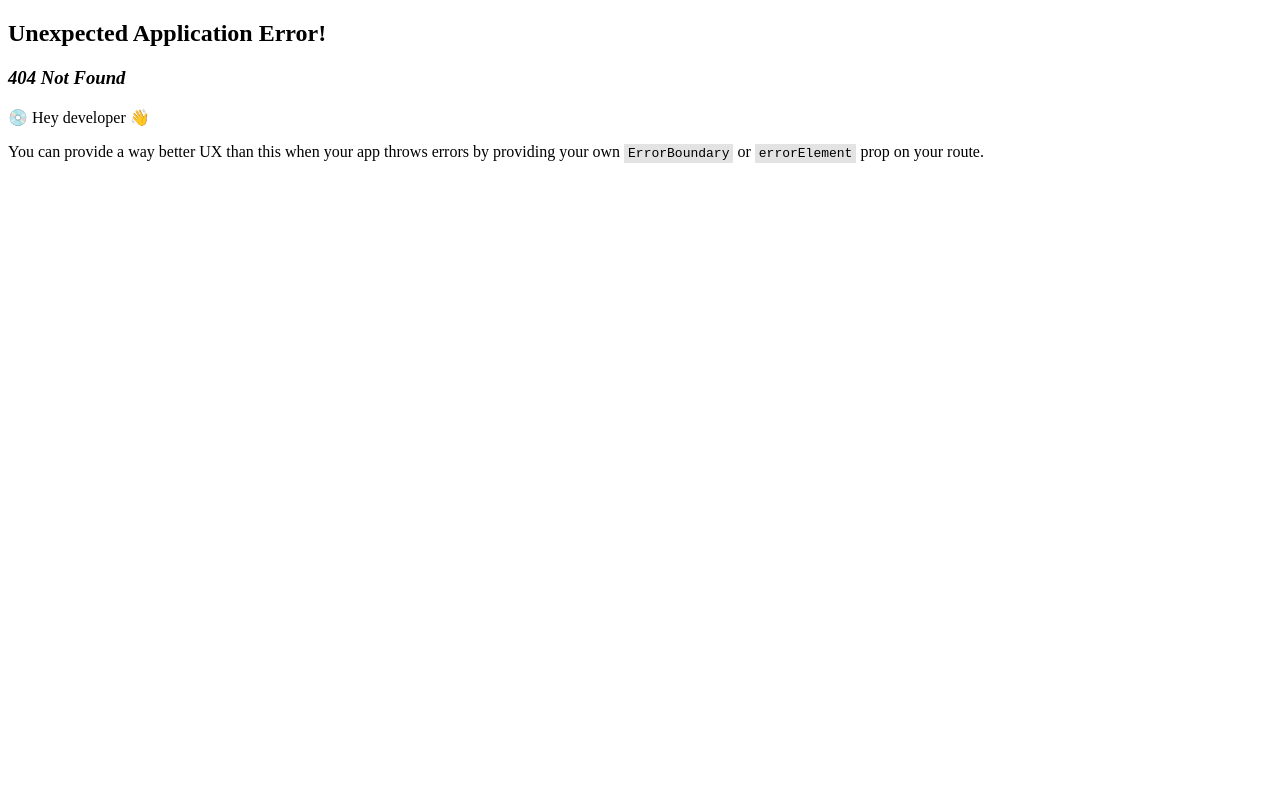
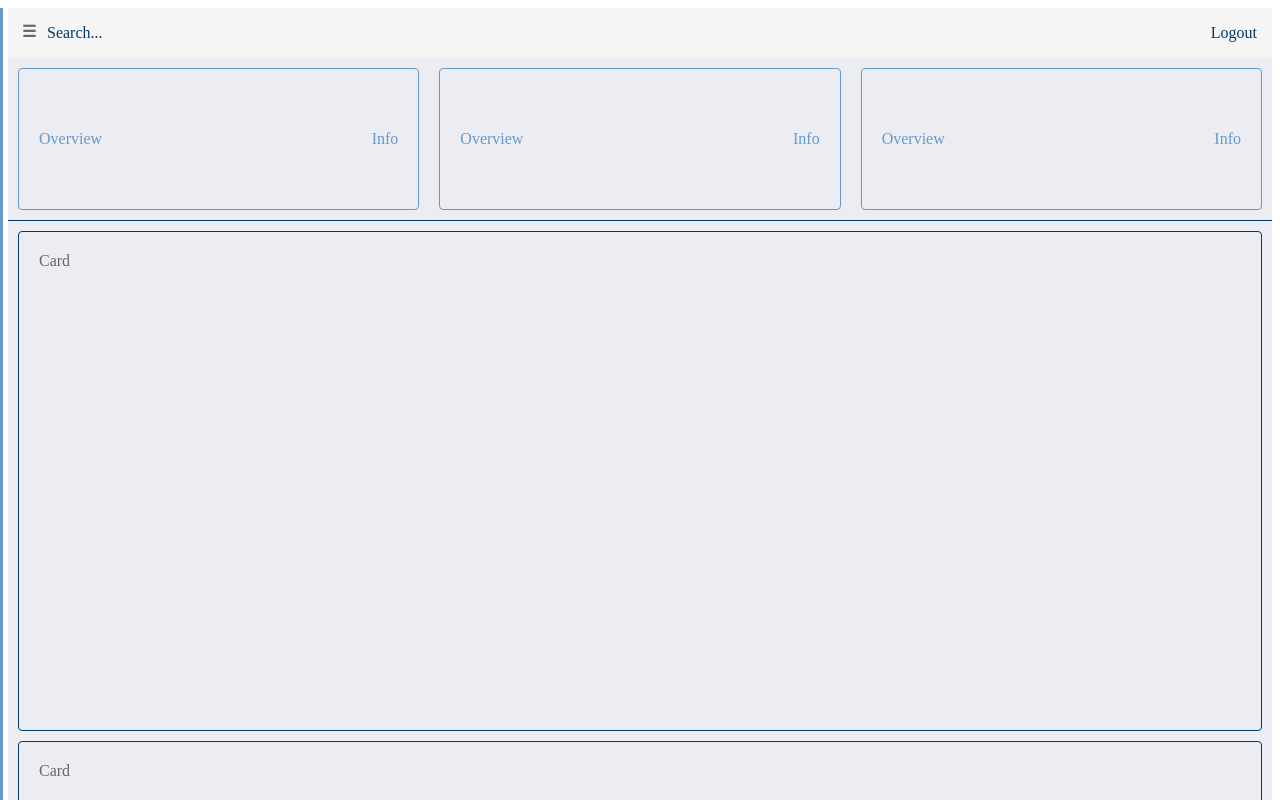
Before and after one commit to HunorTotBagi/ICT-Cluster-Education, a React (Create React App) app in the folder omni/: page /css_layout/css_dashboard in a window 1280 px wide. Before the commit this address had no page. Shown: the top 800 px of the page. Built offline with nearby package versions, Linux system fonts and the light colour scheme.

Commit message:
primer dashboard 2

```diff
--- /dev/null
+++ b/omni/src/css_example/layout/CSSExampla_Dashboard.js
@@ -0,0 +1,71 @@
+import { useState } from 'react';
+import './css_example_dashboard.css';
+const CSSExample_Dashboard = () => {
+    const [isActive, setActive] = useState(false);
+    const openMenu = () => {
+        setActive(true);
+    }
+
+    const closeMenu = () => {
+        setActive(false);
+    }
+    return <div className='dashboard_grid_container'>
+        <div className='dashboard_menu_icon'>
+            <strong onClick={openMenu}> &#9776; </strong>
+        </div>
+        <header className='dashboard_header'>
+            <div className='dashboard_header_search'>Search...</div>
+            <div className='dashboard_header_avatar'>Logout</div>
+        </header>
+        <aside className={isActive ? 'dashboard_aside active' : 'dashboard_aside'} id='aside'>
+            <div className='dashboard_aside_close_icon'>
+                <span onClick={closeMenu}>&times;</span>
+            </div>
+            <ul className='dashboard_aside_list'>
+                <li className='dashboard_aside_list_item'>Menu item 1</li>
+                <li className='dashboard_aside_list_item'>Menu item 2</li>
+                <li className='dashboard_aside_list_item'>Menu item 3</li>
+                <li className='dashboard_aside_list_item'>Menu item 4</li>
+                <li className='dashboard_aside_list_item'>Menu item 5</li>
+                <li className='dashboard_aside_list_item'>Menu item 6</li>
+            </ul>
+        </aside>
+        <main className='dashboard_main'>
+            <div className='dashboard_main_overview'>
+                <div className='dashboard_main_overview_card'>
+                    <div className='dashboard_main_overview_card_info'>
+                        Overview
+                    </div>
+                    <div className='dashboard_main_overview_card_icon'>
+                        Info
+                    </div>
+                </div>
+                <div className='dashboard_main_overview_card'>
+                    <div className='dashboard_main_overview_card_info'>
+                        Overview
+                    </div>
+                    <div className='dashboard_main_overview_card_icon'>
+                        Info
+                    </div>
+                </div>
+                <div className='dashboard_main_overview_card'>
+                    <div className='dashboard_main_overview_card_info'>
+                        Overview
+                    </div>
+                    <div className='dashboard_main_overview_card_icon'>
+                        Info
+                    </div>
+                </div>
+            </div>
+            <div className='dashboard_main_cards'>
+                <div className='dashboard_main_card'>Card</div>
+                <div className='dashboard_main_card'>Card</div>
+                <div className='dashboard_main_card'>Card</div>
+            </div>
+        </main>
+        <footer></footer>
+    </div>
+}
+
+
+export default CSSExample_Dashboard;
--- a/omni/src/css_example/layout/CSSLayout.js
+++ b/omni/src/css_example/layout/CSSLayout.js
@@ -104,7 +104,8 @@ const CSSLayout = () => {
     <div>
       <h1> Raspored </h1>
       <p><Link to="css_example">Primeri upotrebe rasporeda</Link></p>
-      <p><Link to="css_list_view_example">Primeri upotrebe rasporeda (list view)</Link></p>
+      <p><Link to="css_list_view_example">Primeri upotrebe rasporeda (dashboard 1)</Link></p>
+      <p><Link to="css_dashboard">Primeri upotrebe rasporeda (dashboard 2) </Link></p>
       <span>
         {" "}
         <i> Raspored ce biti prikazan na sledecem tekstu: {setLayout()} </i>{" "}
--- /dev/null
+++ b/omni/src/css_example/layout/css_example_dashboard.css
@@ -0,0 +1,150 @@
+
+.dashboard_grid_container {
+    display: grid;
+    grid-template-columns: 1fr;
+    grid-template-rows: 50px 1fr 50px;
+    grid-template-areas: 'header'
+                         'main'
+                         'footer';
+    height: 100vh;
+}
+
+.dashboard_header {
+    grid-area: header;
+    background-color: whitesmoke;
+}
+
+/* stil za meni koji ce da se pojavljuje sa strane */
+.dashboard_aside{
+    grid-area: aside;
+    background-color:  #6699CC;
+    display: flex;
+    flex-direction: column;
+    height: 100%;
+    width: 240px;
+    position: fixed;
+    overflow-y: auto;
+    z-index: 2;
+    transform: translateX(-245px);
+}
+
+.dashboard_aside.active{
+    transform: translateX(0);
+}
+
+.dashboard_aside_list{
+    padding: 0;
+    margin-top: 90px;
+    list-style-type: none;
+}
+
+.dashboard_aside_list_item{
+    padding: 20px 20px 20px 40px;
+    color: #ddd;
+}
+
+.dashboard_aside_list_item:hover{
+    background-color: #003B6D;
+    cursor: pointer;
+}
+
+.dashboard_aside_close_icon{
+    position: absolute;
+    visibility: visible;
+    top: 20px;
+    right: 20px;
+    cursor: pointer;
+}
+
+/* Glavni sadrzaj - kratak pregled i kartice */
+.dashboard_main {
+    grid-area: main;
+    background-color: #EBEDF3;
+}
+
+.dashboard_main_overview{
+    display: flex;
+    flex-wrap: wrap;
+    align-items: center;
+    border-bottom: 1px solid #003B6D;
+}
+
+.dashboard_main_overview_card{
+    flex-basis: 250px;
+    flex-grow: 1;
+    margin: 10px 10px;
+    display: flex;
+    align-items: center;
+    justify-content: space-between;
+    padding: 20px;
+    height: 100px;
+    border: 1px solid #6699CC;
+    border-radius: 4px;
+    color: #6699CC;
+}
+
+/* izgled kartica ispod pregleda */
+.dashboard_main_cards{
+    margin: 10px;
+    display: grid;
+    grid-template-columns: 1fr;
+    grid-template-rows: 500px 200px 300px;
+    grid-template-areas: 'card1'
+                         'card2'
+                         'card3';
+    grid-gap: 10px;
+}
+
+.dashboard_main_card {
+    padding: 20px;
+    border: 1px solid #003B6D;
+    border-radius: 4px;
+    color: #676767;
+}
+
+.dashboard_main_card:first-child{
+    grid-area: card1;
+}
+.dashboard_main_card:nth-child(2){
+    grid-area: card2;
+}
+
+.dashboard_main_card:nth-child(3){
+    grid-area: card3;
+}
+
+
+
+
+
+.dashboard_footer{
+    grid-area: footer;
+    background-color: #BDBDBD;
+}
+
+/* raspored elemenata u header-u i footer-u */
+.dashboard_footer,
+.dashboard_header{
+    display: flex;
+    align-items: center;
+    justify-content: space-between;
+    color: #003B6D;
+    padding: 0 15px;
+}
+
+.dashboard_menu_icon{
+    position: fixed;
+    display: flex;
+    top: 10px;
+    left: 10px;
+    align-items: center;
+    justify-content: center;
+    z-index: 1;
+    cursor: pointer;
+    padding: 12px;
+    color: #676767;
+}
+
+.dashboard_header_search{
+    margin-left: 24px;
+}
--- a/omni/src/index.js
+++ b/omni/src/index.js
@@ -38,6 +38,7 @@ import Zadatak_J7 from "./html_assignments/Zadatak_J7";
 import Zadatak_J8 from "./html_assignments/Zadatak_J8";
 import Zadatak_J9 from "./html_assignments/Zadatak_J9";
 import CSSExample_ListMainView from "./css_example/layout/CSSExample_ListMainView";
+import CSSExample_Dashboard from "./css_example/layout/CSSExampla_Dashboard";
 
 const router = createBrowserRouter([
   {
@@ -95,6 +96,10 @@ const router = createBrowserRouter([
   {
     path: "/css_layout/css_list_view_example",
     element: <CSSExample_ListMainView/>
+  },
+  {
+    path: "/css_layout/css_dashboard",
+    element: <CSSExample_Dashboard/>
   },
   {
     path: "/html_assignment",
```
